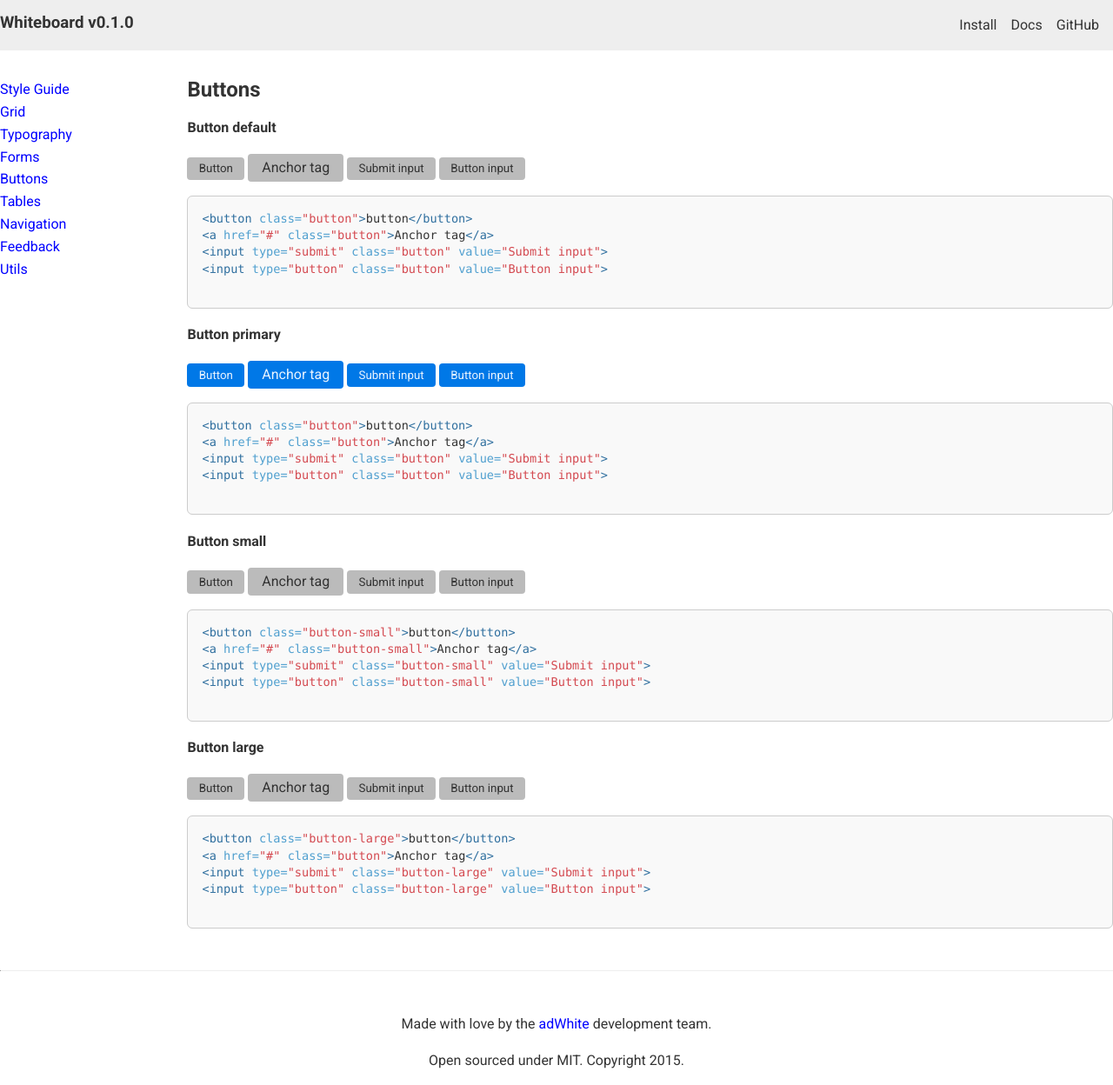
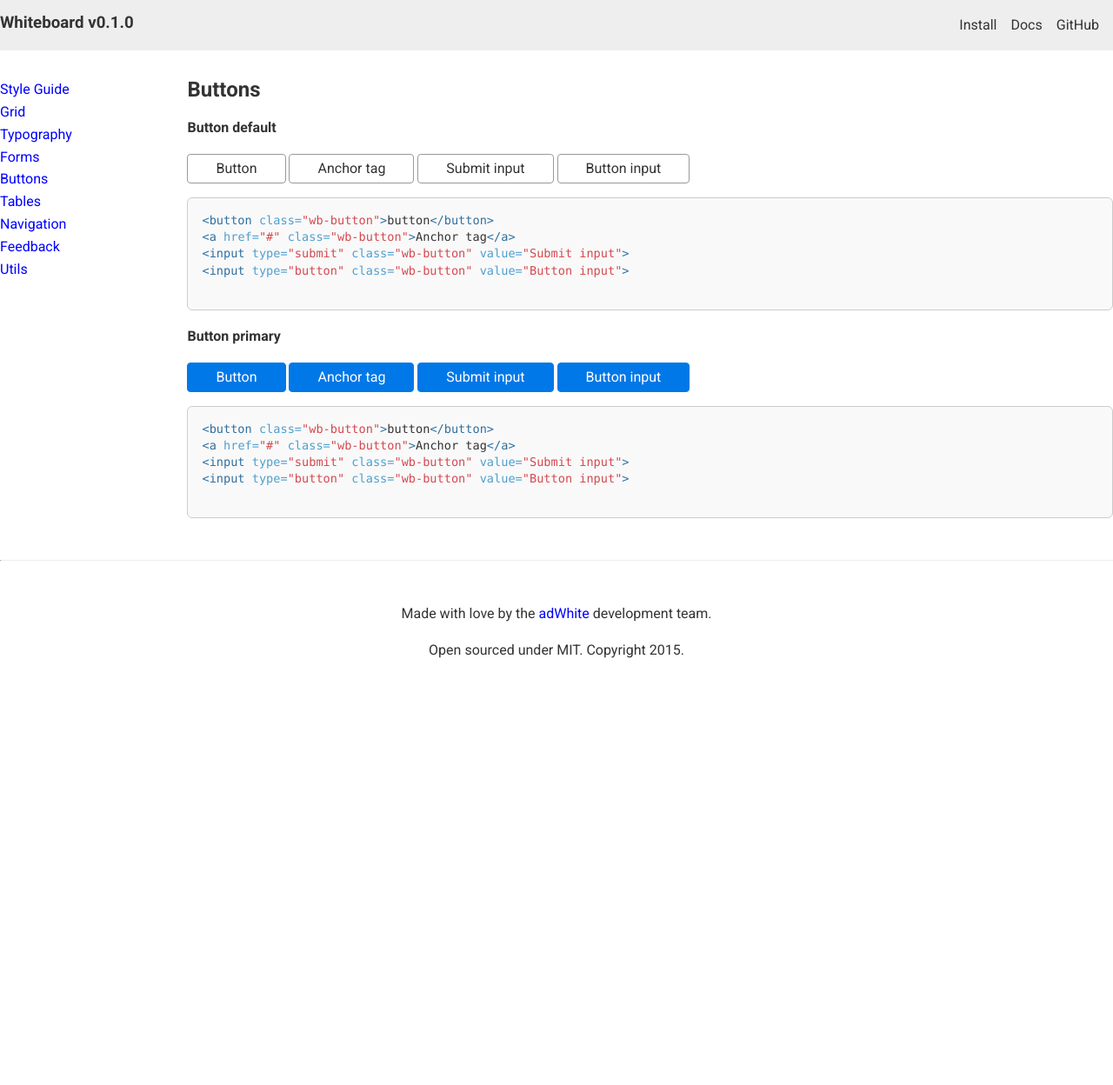
Before and after one commit to adWhite/whiteboard, a Jekyll site: the page built from buttons.html, in a window 1280 px wide. Shown: the whole page at 87% size. Built offline with Jekyll 4.4.1, drawn with Linux system fonts in a browser that asks for light colours; Markdown is read by kramdown in place of the engine named in the settings; after the commit the page ends 900 px from its top, so only the background shows below that.

Commit message:
button large and small removed

```diff
--- a/_sass/components/_buttons.scss
+++ b/_sass/components/_buttons.scss
@@ -2,59 +2,56 @@
  * Buttons
  */
 
-.button-static {
+.wb-button-static {
 	display: inline-block;
-	padding: 0.5em 1em;
+	padding: .5em 2em;
 	border: 0;
-	border-radius: $wb-btn-border-radius;
 	text-decoration: none;
+	text-align: center;
 	font-family: inherit;
-	font-family: inherit;
+	font-size: inherit;
+	white-space: nowarp;
 	line-height: 1;
 	cursor: pointer;
+	border-radius: $wb-btn-border-radius;
 
 	&:focus {
 		outline: none;
 	}
 }
 
-@mixin button($wb-background-color, $wb-text-color) {
-	background-color: $wb-background-color;
-	color: $wb-text-color;
+@mixin button($background-color, $text-color, $border-color) {
+	color: $text-color;
+	background-color: $background-color;
+	border: 1px solid $border-color;
 
 	&:hover {
-		background-color: darken($wb-background-color, 15%);
-		color: $wb-text-color;
+		background-color: darken($background-color, 5%);
+		color: $text-color;
+		border-color: lighten($border-color, 10%);
 	}
 
 	&:active {
-		background-color: darken($wb-background-color, 12%);
+		background-color: darken($background-color, 2%);
 	}
 }
 
-button,
-.button,
-a.button {
-	@extend .button-static;
-	@include button($wb-btn-default-bg, $wb-btn-default-color);
+a.wb-button
+button.wb-button,
+.wb-button,
+ {
+	@extend .wb-button-static;
+
+	@include button($wb-btn-default-bg, $wb-btn-default-color, lighten($wb-btn-default-color, 40%));
 }
 
 
-a.button-primary,
-.button-primary {
-	@extend .button;
+a.wb-button-primary,
+button.wb-button-primary,
+.wb-button-primary {
+	@extend .wb-button;
 
-	@include button($wb-btn-primary-bg, $wb-btn-primary-color);
+	border: 1px solid lighten($wb-btn-primary-color, 40%);
+
+	@include button($wb-btn-primary-bg, $wb-btn-primary-color, $wb-btn-primary-bg);
 }
-
-.button-small {
-	@extend .button;
-
-	font-size: $wb-btn-small-font-size;
-}
-
-.button-large {
-	@extend .button;
-
-	font-size: $wb-btn-large-font-size;
-}
--- a/_sass/utils/_variables.scss
+++ b/_sass/utils/_variables.scss
@@ -62,15 +62,12 @@ $wb-border-radius-small: 3px;
 
 $wb-btn-border-radius: $wb-border-radius-base;
 
-$wb-btn-small-font-size: 0.818#{$wb-base-unit};
-$wb-btn-large-font-size: 1.125#{$wb-base-unit};
-
-$wb-btn-default-bg: #bbb;
+$wb-btn-default-bg: transparent;
 $wb-btn-default-color: #333;
 $wb-btn-default-border: #ccc;
 
 $wb-btn-primary-bg: #0078E7;
-$wb-btn-primary-color: lighten($wb-btn-primary-bg, 50%);
+$wb-btn-primary-color: #fff;
 $wb-btn-primary-border: lighten($wb-btn-primary-bg, 20%);
 
 // Forms
--- a/buttons.html
+++ b/buttons.html
@@ -13,66 +13,33 @@ title: Buttons
       <h4 class="description">Button default</h4>
 
       <div class="demo">
-        <button class="button">Button</button>
-        <a href="#" class="button">Anchor tag</a>
-        <input type="submit" class="button" value="Submit input">
-        <input type="button" class="button" value="Button input">
+        <button class="wb-button">Button</button>
+        <a href="#" class="wb-button">Anchor tag</a>
+        <input type="submit" class="wb-button" value="Submit input">
+        <input type="button" class="wb-button" value="Button input">
       </div> <!-- .demo -->
 
       {% highlight html %}
-<button class="button">button</button>
-<a href="#" class="button">Anchor tag</a>
-<input type="submit" class="button" value="Submit input">
-<input type="button" class="button" value="Button input">
+<button class="wb-button">button</button>
+<a href="#" class="wb-button">Anchor tag</a>
+<input type="submit" class="wb-button" value="Submit input">
+<input type="button" class="wb-button" value="Button input">
       {% endhighlight %}
 
       <h4 class="description">Button primary</h4>
 
       <div class="demo">
-        <button class="button-primary">Button</button>
-        <a href="#" class="button-primary">Anchor tag</a>
-        <input type="submit" class="button-primary" value="Submit input">
-        <input type="button" class="button-primary" value="Button input">
+        <button class="wb-button-primary">Button</button>
+        <a href="#" class="wb-button-primary">Anchor tag</a>
+        <input type="submit" class="wb-button-primary" value="Submit input">
+        <input type="button" class="wb-button-primary" value="Button input">
       </div> <!-- .demo -->
 
       {% highlight html %}
-<button class="button">button</button>
-<a href="#" class="button">Anchor tag</a>
-<input type="submit" class="button" value="Submit input">
-<input type="button" class="button" value="Button input">
-      {% endhighlight %}
-
-
-      <h4 class="description">Button small</h4>
-
-      <div class="demo">
-        <button class="button-small">Button</button>
-        <a href="#" class="button-small">Anchor tag</a>
-        <input type="submit" class="button-small" value="Submit input">
-        <input type="button" class="button-small" value="Button input">
-      </div>
-
-      {% highlight html %}
-<button class="button-small">button</button>
-<a href="#" class="button-small">Anchor tag</a>
-<input type="submit" class="button-small" value="Submit input">
-<input type="button" class="button-small" value="Button input">
-      {% endhighlight %}
-
-      <h4 class="description">Button large</h4>
-
-      <div class="demo">
-        <button class="button-large">Button</button>
-        <a href="#" class="button-large">Anchor tag</a>
-        <input type="submit" class="button-large" value="Submit input">
-        <input type="button" class="button-large" value="Button input">
-      </div>
-
-      {% highlight html %}
-<button class="button-large">button</button>
-<a href="#" class="button">Anchor tag</a>
-<input type="submit" class="button-large" value="Submit input">
-<input type="button" class="button-large" value="Button input">
+<button class="wb-button">button</button>
+<a href="#" class="wb-button">Anchor tag</a>
+<input type="submit" class="wb-button" value="Submit input">
+<input type="button" class="wb-button" value="Button input">
       {% endhighlight %}
     </section> <!-- .docs-body -->
   </div> <!-- .docs -->
```
